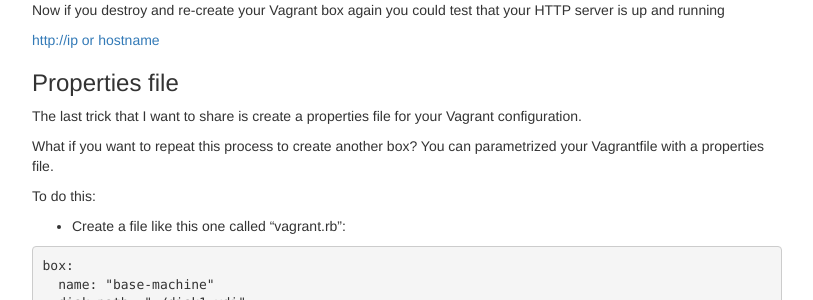
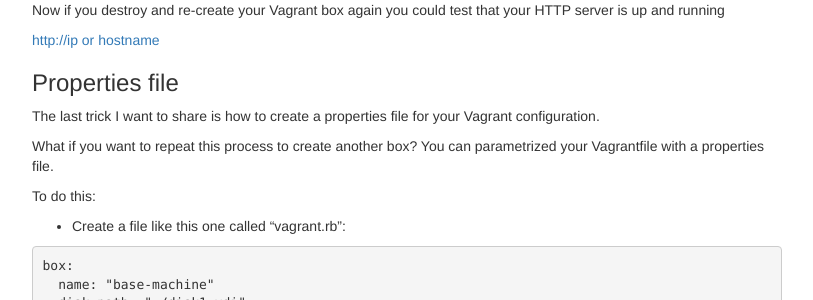
Before and after one commit to catoaune/blog, a Jekyll site: the page built from _posts/2014-11-26-vagrant-quickstart.md, in a window 1280 px wide and 900 px high, scrolled down 5331 px. Shown: the part 152-452 px from the top of the window, without its empty margins (38-851 px from the left). Built offline with Jekyll 4.4.1, drawn with Linux system fonts in a browser that asks for light colours; nearby versions of some CDN libraries; library files that are not in the unit come from our copies; Markdown is read by kramdown in place of the engine named in the settings; comment, search, counter and statistics services are not loaded.

Commit message:
fix broken link

```diff
--- a/_config.yml
+++ b/_config.yml
@@ -1,6 +1,6 @@
 # This is the default format.
 # For more see: http://jekyllrb.com/docs/permalinks/
-permalink: /:categories/:year/:month/:day/:title
+permalink: /blog/:categories/:year/:month/:day/:title
 
 exclude: [".rvmrc", ".rbenv-version", "README.md", "Rakefile", "changelog.md"]
 highlighter: pygments
--- a/_posts/2014-11-26-vagrant-quickstart.md
+++ b/_posts/2014-11-26-vagrant-quickstart.md
@@ -298,7 +298,7 @@ Now if you destroy and re-create your Vagrant box again you could test that your
 
 ### Properties file
 
-The last trick that I want to share is create a properties file for your Vagrant configuration.
+The last trick I want to share is how to create a properties file for your Vagrant configuration.
 
 What if you want to repeat this process to create another box? You can parametrized your Vagrantfile with a properties file.
 
```
